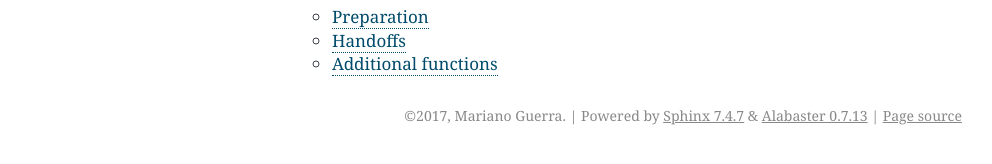
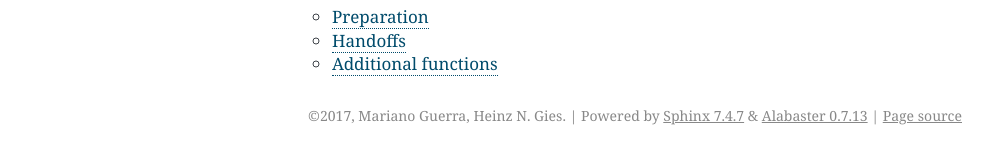
Before and after one commit to marianoguerra/little-riak-core-book, a Sphinx documentation site: the page built from source/index.rst, in a window 1280 px wide. Shown: the part 717-881 px from the top of the page, without its empty margins (148-1140 px from the left). Built offline with Sphinx 7.4.7, drawn with Linux system fonts in a browser that asks for light colours.

Commit message:
add Heinz N. Gies to authors

```diff
--- a/source/conf.py
+++ b/source/conf.py
@@ -45,7 +45,7 @@ master_doc = 'index'
 
 # General information about the project.
 project = u'Little Riak Core Book'
-copyright = u'2017, Mariano Guerra'
+copyright = u'2017, Mariano Guerra, Heinz N. Gies'
 
 # The version info for the project you're documenting, acts as replacement for
 # |version| and |release|, also used in various other places throughout the
@@ -207,7 +207,7 @@ latex_elements = {
 #  author, documentclass [howto, manual, or own class]).
 latex_documents = [
   ('index', 'LittleRiakCoreBook.tex', u'Little Riak Core Book Documentation',
-   u'Mariano Guerra', 'manual'),
+   u'Mariano Guerra, Heinz N. Gies', 'manual'),
 ]
 
 # The name of an image file (relative to this directory) to place at the top of
@@ -237,7 +237,7 @@ latex_documents = [
 # (source start file, name, description, authors, manual section).
 man_pages = [
     ('index', 'littleriakcorebook', u'Little Riak Core Book Documentation',
-     [u'Mariano Guerra'], 1)
+     [u'Mariano Guerra, Heinz N. Gies'], 1)
 ]
 
 # If true, show URL addresses after external links.
@@ -251,7 +251,7 @@ man_pages = [
 #  dir menu entry, description, category)
 texinfo_documents = [
   ('index', 'LittleRiakCoreBook', u'Little Riak Core Book Documentation',
-   u'Mariano Guerra', 'LittleRiakCoreBook', 'One line description of project.',
+   u'Mariano Guerra, Heinz N. Gies', 'LittleRiakCoreBook', 'One line description of project.',
    'Miscellaneous'),
 ]
 
```
